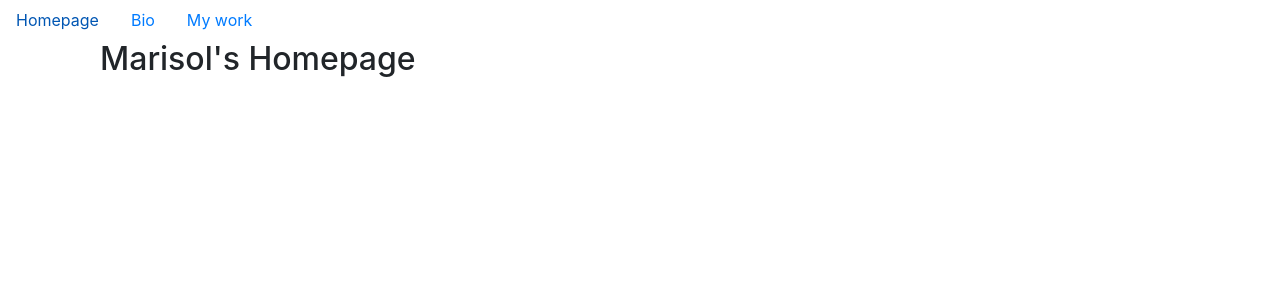
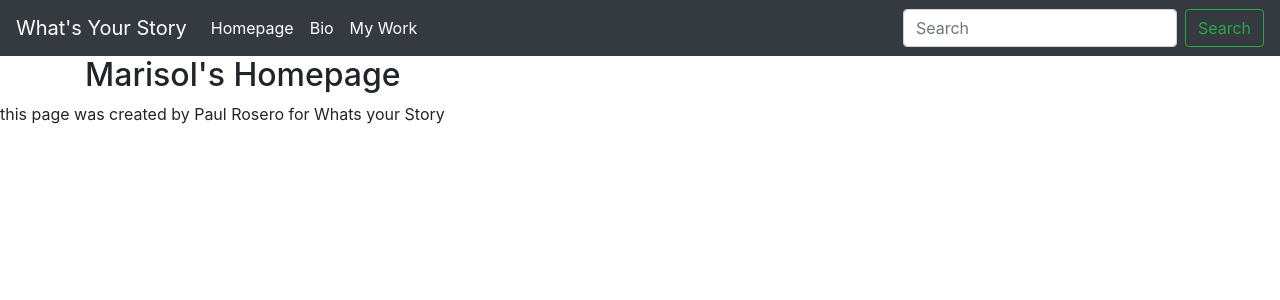
Before and after one commit to paul-rosero/Whats-Your-Story-Website, a React (Create React App) app: page / in a window 1280 px wide. Shown: the top 300 px of the page. Built offline with nearby package versions, Linux system fonts and the light colour scheme.

Commit message:
add NavBar component so it renders

```diff
--- a/src/App.js
+++ b/src/App.js
@@ -1,28 +1,16 @@
-import { Container, Col, Row, Nav } from 'react-bootstrap';
-
 import './App.css';
+import NavBar from './components/NavBar';
 import  Routes  from './components/Routes';
 
 
 function App() {
   return (
     <div>
-      <header>
-        <Nav defaultActiveKey="/home" >
-          <Nav.Item >
-            <Nav.Link href="/">Homepage</Nav.Link>
-          </Nav.Item>
-          <Nav.Item >
-            <Nav.Link href="/bio" eventKey="Bio-link">Bio</Nav.Link>
-          </Nav.Item>
-          <Nav.Item >
-            <Nav.Link href="/my-work" eventKey="My-Work-link">My work</Nav.Link>
-          </Nav.Item>
-        </Nav>
-      </header>
-      <body className="container">
-        <Routes />
-      </body>
+      <NavBar />
+      <Routes />
+      <footer>
+        <p>this page was created by Paul Rosero for Whats your Story</p>
+      </footer>
     </div>
   );
 }
```
